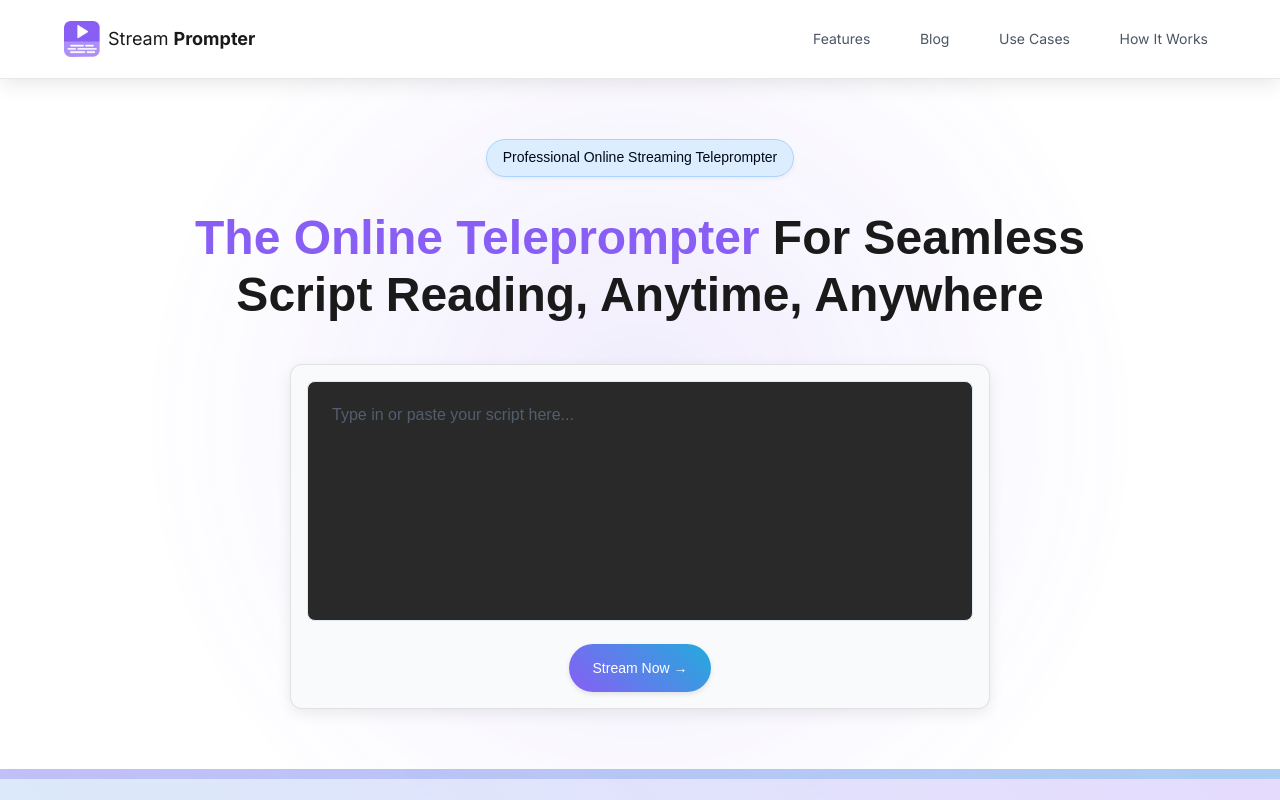
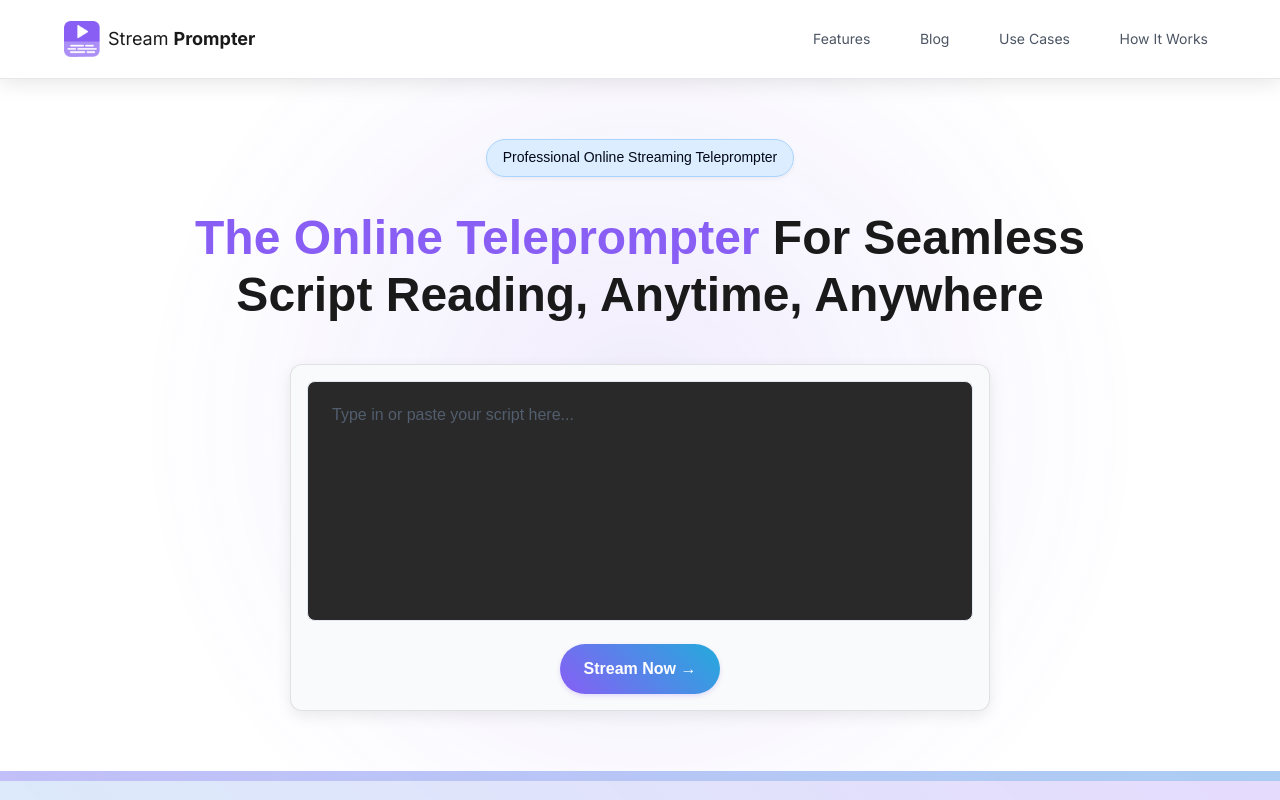
Before and after one commit to manoj633/stream-prompter, a React (Vite) app: page / in a window 1280 px wide. Shown: the top 800 px of the page. Built offline with nearby package versions, Linux system fonts and the light colour scheme; a web font is replaced by a local one.

Commit message:
improved hover effect

```diff
--- a/src/pages/HomePage/HomePage.module.css
+++ b/src/pages/HomePage/HomePage.module.css
@@ -46,6 +46,7 @@
         transform var(--transition-speed) ease;
     position: relative;
 }
+
 /* Header Styles */
 .header {
     display: flex;
@@ -372,47 +373,53 @@
 
 .teleprompterBox button {
     background: var(--gradient);
-    border: none;
     color: white;
     padding: var(--spacing-sm) var(--spacing-md);
     border-radius: var(--border-radius-full);
-    font-size: var(--font-size-sm);
-    font-weight: 500;
+    font-size: var(--font-size-base);
+    font-weight: 700;
     cursor: pointer;
     margin-top: var(--spacing-sm);
-    transition: transform 0.3s ease, box-shadow 0.3s ease;
-    box-shadow: 0 2px 5px rgba(0, 0, 0, 0.1);
+    transition: all 0.3s ease, transform 0.3s ease, box-shadow 0.3s ease;
+    box-shadow: 0 2px 5px rgba(136, 94, 245, 0.2); /* Initial shadow with purple tint */
     position: relative;
     overflow: hidden;
-}
-
-.teleprompterBox button:hover {
-    transform: translateY(-3px);
-    box-shadow: 0 6px 15px rgba(0, 0, 0, 0.15);
-}
-
-.teleprompterBox button:active {
-    transform: translateY(1px);
+    z-index: 1;
+    border: none;
 }
 
 .teleprompterBox button::before {
     content: '';
     position: absolute;
-    top: -50%;
-    left: -50%;
-    width: 200%;
-    height: 200%;
-    background: rgba(255, 255, 255, 0.2);
-    transform-origin: center;
-    border-radius: 50%;
-    opacity: 0;
-    transition: transform 0.5s ease, opacity 0.5s ease;
+    top: 0;
+    left: 0;
+    width: 100%;
+    height: 100%;
+    background-color: white;
+    z-index: -1;
+    transform: scaleX(0);
+    transform-origin: right;
+    transition: transform 0.3s ease;
+}
+
+.teleprompterBox button:hover {
+    color: var(--primary-color);
+
+    border: 2px solid var(--primary-color); /* Added purple border */
+    transform: translateY(-5px);
+    box-shadow: 0 8px 20px rgba(136, 94, 245, 0.4); /* Enhanced purple shadow on hover */
 }
 
 .teleprompterBox button:hover::before {
-    transform: scale(1);
-    opacity: 0.3;
+    transform: scaleX(1);
+    transform-origin: left;
 }
+
+.teleprompterBox button:active {
+    transform: translateY(-2px);
+    box-shadow: 0 4px 10px rgba(136, 94, 245, 0.3); /* Medium shadow for active state */
+}
+
 
 /* Sections */
 .section {
```
